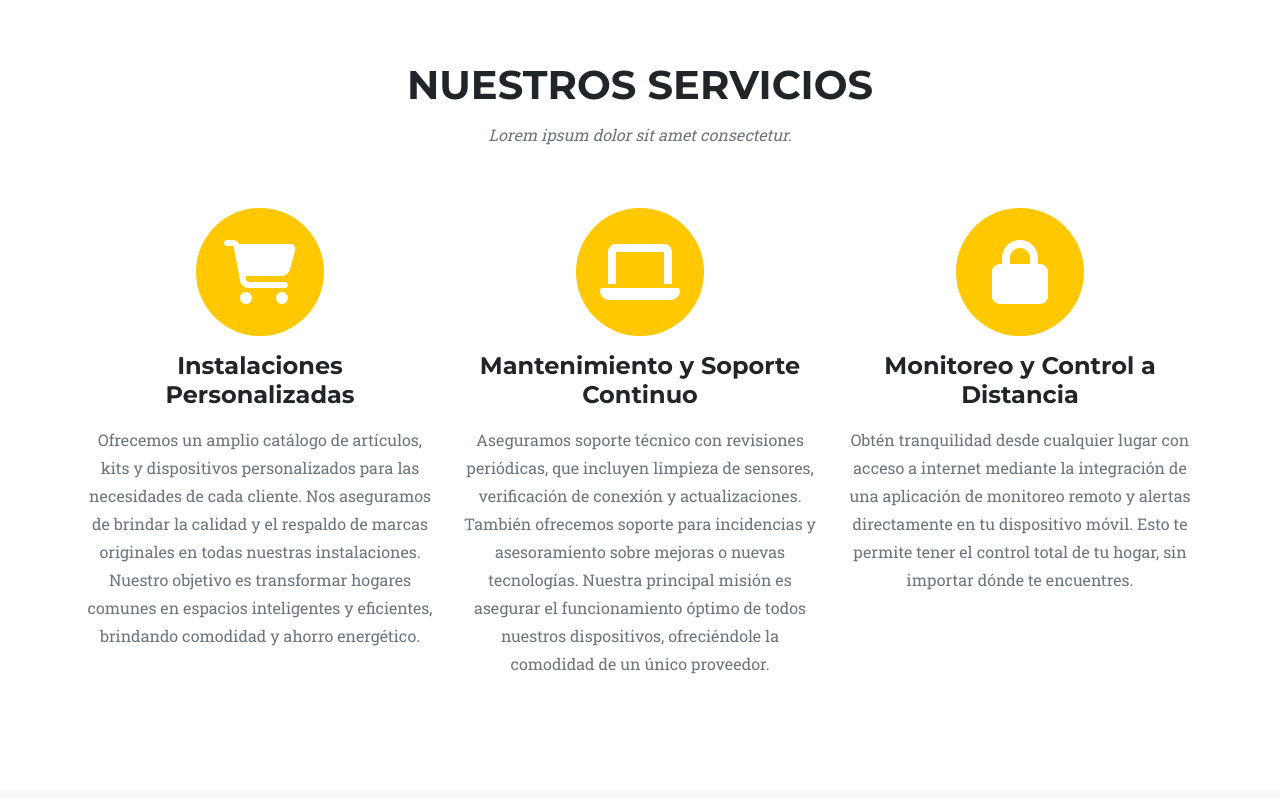
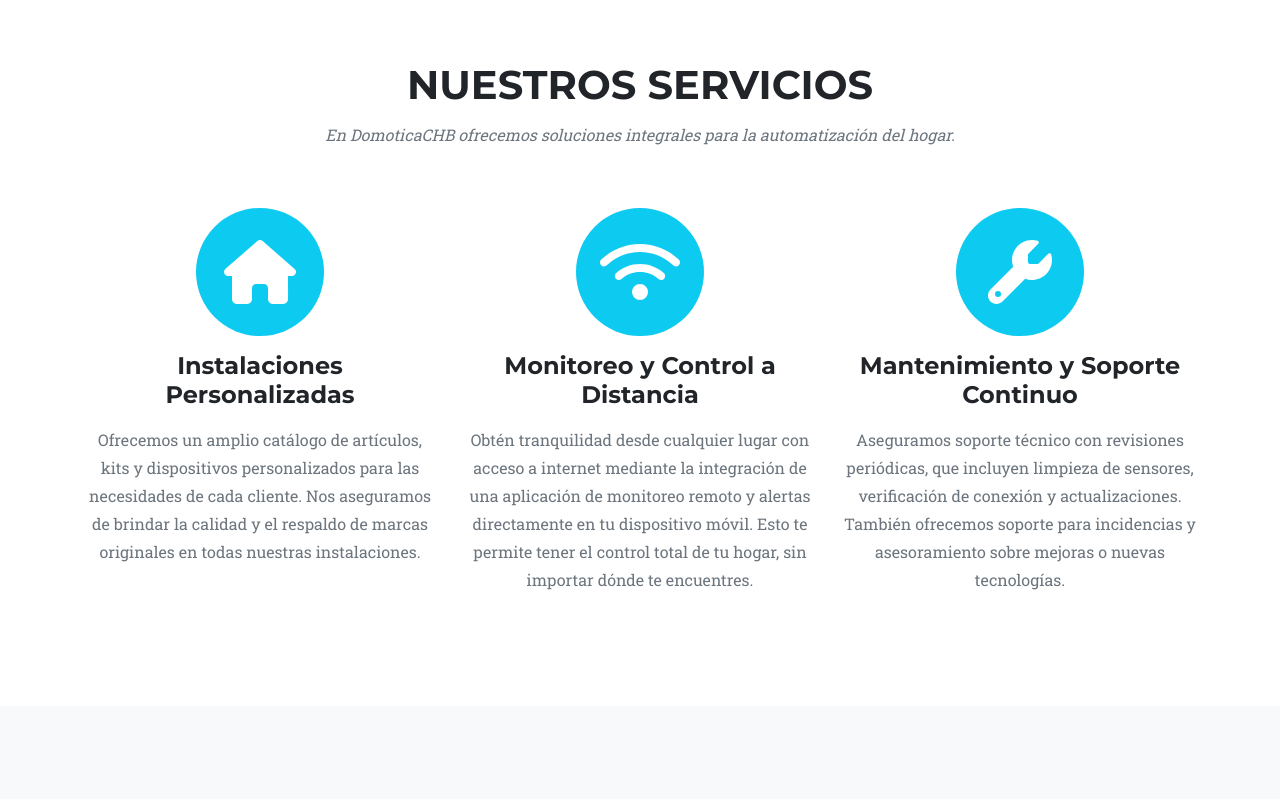
Before and after one commit to KaySea777/DomoWeb, a plain HTML site: page index.html in a window 1280 px wide. Shown: the part 780-1579 px from the top of the page. Drawn offline with nearby package versions, Linux system fonts and the light colour scheme.

Commit message:
cambios2

```diff
--- a/index.html
+++ b/index.html
@@ -48,32 +48,32 @@
             <div class="container">
                 <div class="text-center">
                     <h2 class="section-heading text-uppercase">Nuestros Servicios</h2>
-                    <h3 class="section-subheading text-muted">Lorem ipsum dolor sit amet consectetur.</h3>
+                    <h3 class="section-subheading text-muted">En DomoticaCHB ofrecemos soluciones integrales para la automatización del hogar.</h3>
                 </div>
                 <div class="row text-center">
                     <div class="col-md-4">
                         <span class="fa-stack fa-4x">
                             <i class="fas fa-circle fa-stack-2x text-primary"></i>
-                            <i class="fas fa-shopping-cart fa-stack-1x fa-inverse"></i>
+                            <i class="fas fa-home fa-stack-1x fa-inverse"></i>
                         </span>
                         <h4 class="my-3">Instalaciones Personalizadas</h4>
-                        <p class="text-muted">Ofrecemos un amplio catálogo de artículos, kits y dispositivos personalizados para las necesidades de cada cliente. Nos aseguramos de brindar la calidad y el respaldo de marcas originales en todas nuestras instalaciones. Nuestro objetivo es transformar hogares comunes en espacios inteligentes y eficientes, brindando comodidad y ahorro energético.</p>
+                        <p class="text-muted">Ofrecemos un amplio catálogo de artículos, kits y dispositivos personalizados para las necesidades de cada cliente. Nos aseguramos de brindar la calidad y el respaldo de marcas originales en todas nuestras instalaciones.</p>
                     </div>
                     <div class="col-md-4">
                         <span class="fa-stack fa-4x">
                             <i class="fas fa-circle fa-stack-2x text-primary"></i>
-                            <i class="fas fa-laptop fa-stack-1x fa-inverse"></i>
+                            <i class="fas fa-wifi fa-stack-1x fa-inverse"></i>
                         </span>
-                        <h4 class="my-3">Mantenimiento y Soporte Continuo</h4>
-                        <p class="text-muted">Aseguramos soporte técnico con revisiones periódicas, que incluyen limpieza de sensores, verificación de conexión y actualizaciones. También ofrecemos soporte para incidencias y asesoramiento sobre mejoras o nuevas tecnologías. Nuestra principal misión es asegurar el funcionamiento óptimo de todos nuestros dispositivos, ofreciéndole la comodidad de un único proveedor.</p>
+                        <h4 class="my-3">Monitoreo y Control a Distancia</h4>
+                        <p class="text-muted">Obtén tranquilidad desde cualquier lugar con acceso a internet mediante la integración de una aplicación de monitoreo remoto y alertas directamente en tu dispositivo móvil. Esto te permite tener el control total de tu hogar, sin importar dónde te encuentres.</p>
                     </div>
                     <div class="col-md-4">
                         <span class="fa-stack fa-4x">
                             <i class="fas fa-circle fa-stack-2x text-primary"></i>
-                            <i class="fas fa-lock fa-stack-1x fa-inverse"></i>
+                            <i class="fas fa-wrench fa-stack-1x fa-inverse"></i>
                         </span>
-                        <h4 class="my-3">Monitoreo y Control a Distancia</h4>
-                        <p class="text-muted">Obtén tranquilidad desde cualquier lugar con acceso a internet mediante la integración de una aplicación de monitoreo remoto y alertas directamente en tu dispositivo móvil. Esto te permite tener el control total de tu hogar, sin importar dónde te encuentres.</p>
+                        <h4 class="my-3">Mantenimiento y Soporte Continuo</h4>
+                        <p class="text-muted">Aseguramos soporte técnico con revisiones periódicas, que incluyen limpieza de sensores, verificación de conexión y actualizaciones. También ofrecemos soporte para incidencias y asesoramiento sobre mejoras o nuevas tecnologías.</p>
                     </div>
                 </div>
             </div>
@@ -196,7 +196,7 @@
                     </div>
                     <div class="col-lg-4">
                         <div class="team-member">
-                            <img class="mx-auto rounded-circle" src="assets/img/team/2.jpg" alt="..." />
+                            <img class="mx-auto rounded-circle" src="assets/img/team/2.png" alt="..." />
                             <h4>Nuestro Compromiso</h4>
                             <p class="text-muted">Nos comprometemos a proporcionar productos de la más alta calidad y un servicio al cliente excepcional, desde la asesoría inicial hasta el soporte post-instalación. Tu satisfacción es nuestra prioridad.</p>
                            </div>
```
Also changed, not shown: assets/favicon.ico (deleted), assets/favicon2.ico (deleted), assets/img/908405.jpg (deleted), assets/img/about/1.jpg (deleted), assets/img/about/2.jpg (deleted), assets/img/about/3.jpg (deleted), assets/img/about/4.jpg (deleted), assets/img/header-bg1.jpg (deleted), assets/img/header3.jpg (deleted), assets/img/team/2.jpg, assets/img/team/2.png (added), css/styles.css, 1 other file.
